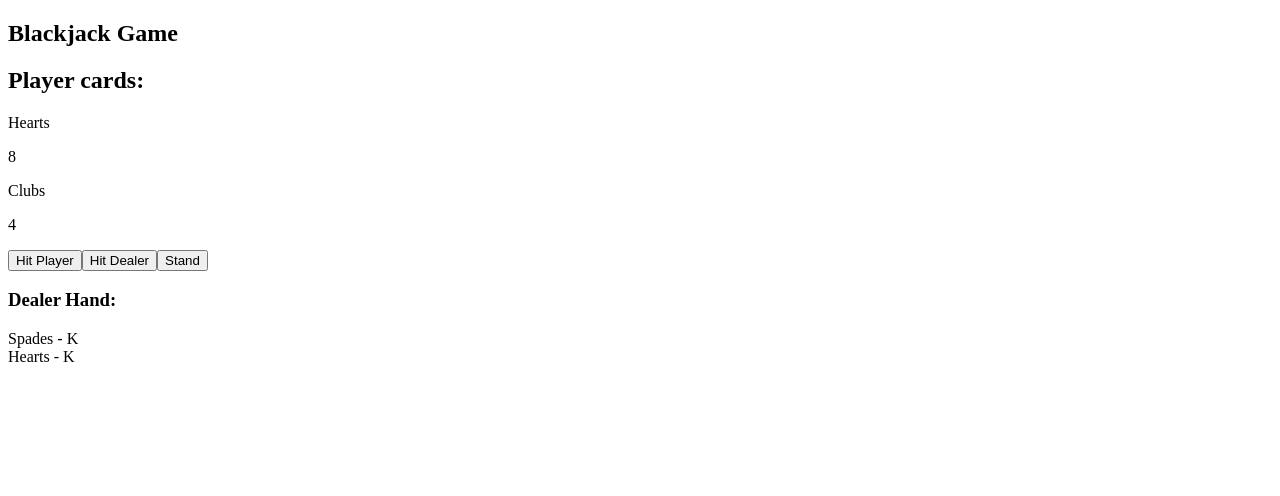
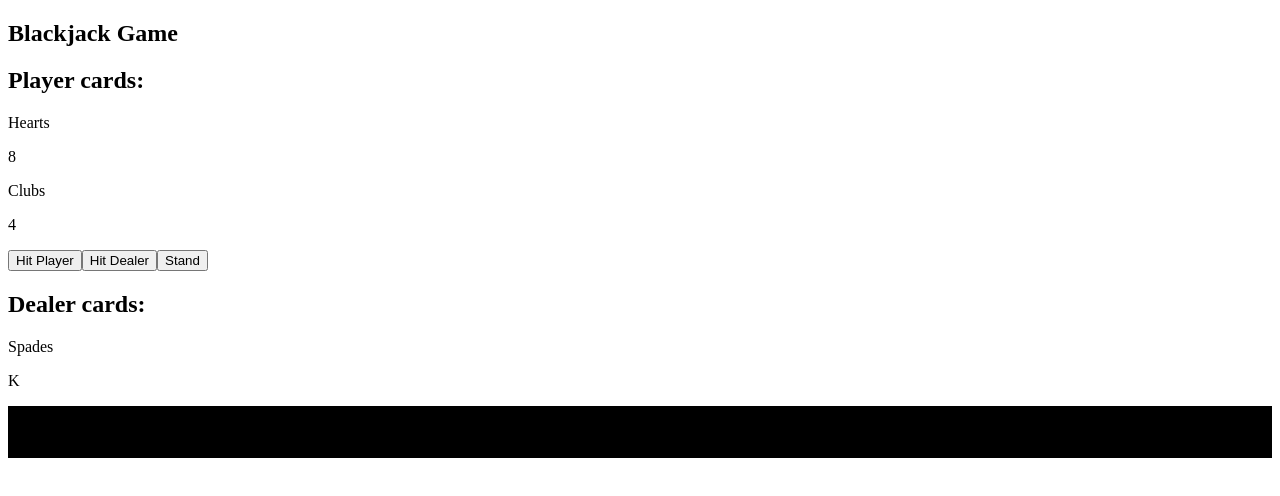
Before and after one commit to SantiG11/blackjack, a React (Vite) app: page / in a window 1280 px wide. Shown: the top 496 px of the page. Built offline with nearby package versions, Linux system fonts and the light colour scheme.

Commit message:
Dealer component initialized, it only displays the cards, and hide the second one

```diff
--- a/src/components/Card.tsx
+++ b/src/components/Card.tsx
@@ -18,11 +18,12 @@ export type Suit = "Clubs" | "Diamonds" | "Hearts" | "Spades";
 export type CardType = {
   suit: Suit;
   value: Value;
+  hidden?: boolean;
 };
 
-export default function Card({ suit, value }: CardType) {
+export default function Card({ suit, value, hidden = false }: CardType) {
   return (
-    <div>
+    <div style={{ backgroundColor: hidden ? "black" : "" }}>
       <label>{suit}</label>
       <p>{value}</p>
     </div>
--- /dev/null
+++ b/src/components/Dealer.tsx
@@ -0,0 +1,20 @@
+import Card, { CardType } from "./Card";
+
+interface DealerProps {
+  hand: CardType[]; // Let's call the prop 'hand'
+}
+
+export default function Dealer({ hand }: DealerProps) {
+  return (
+    <div>
+      <h2>Dealer cards: </h2>
+      {hand.map((card: CardType, index: number) => {
+        return index === 1 ? (
+          <Card key={index} suit={card.suit} value={card.value} hidden={true} />
+        ) : (
+          <Card key={index} suit={card.suit} value={card.value} />
+        );
+      })}
+    </div>
+  );
+}
--- a/src/components/GameTable.tsx
+++ b/src/components/GameTable.tsx
@@ -2,6 +2,7 @@ import { useEffect, useRef, useState } from "react";
 import CardDeck, { CardDeckHandle } from "./CardDeck";
 import { CardType } from "./Card";
 import Player from "./Player";
+import Dealer from "./Dealer";
 
 function GameTable() {
   const deckRef = useRef<CardDeckHandle | null>(null);
@@ -65,12 +66,7 @@ function GameTable() {
       </div>
 
       <div>
-        <h3>Dealer Hand:</h3>
-        {dealerHand.map((card, index) => (
-          <div key={index}>
-            {card.suit} - {card.value}
-          </div>
-        ))}
+        <Dealer hand={dealerHand} />
       </div>
     </div>
   );
```
